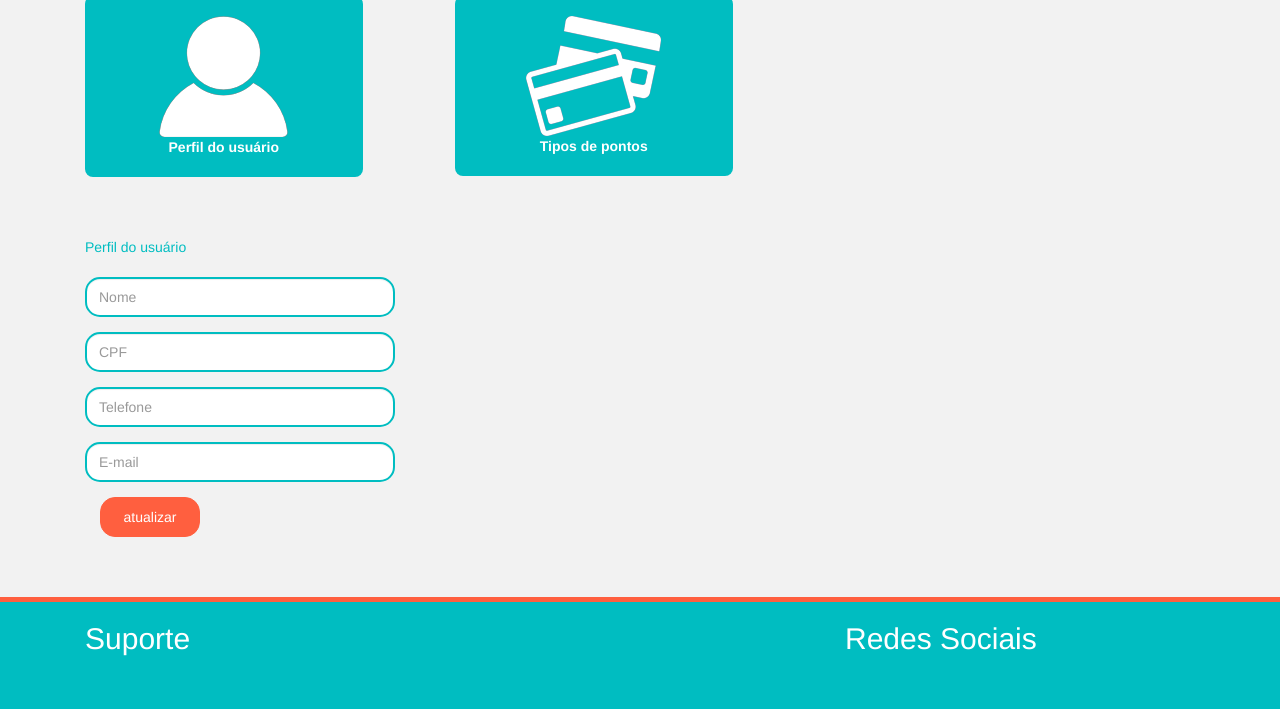
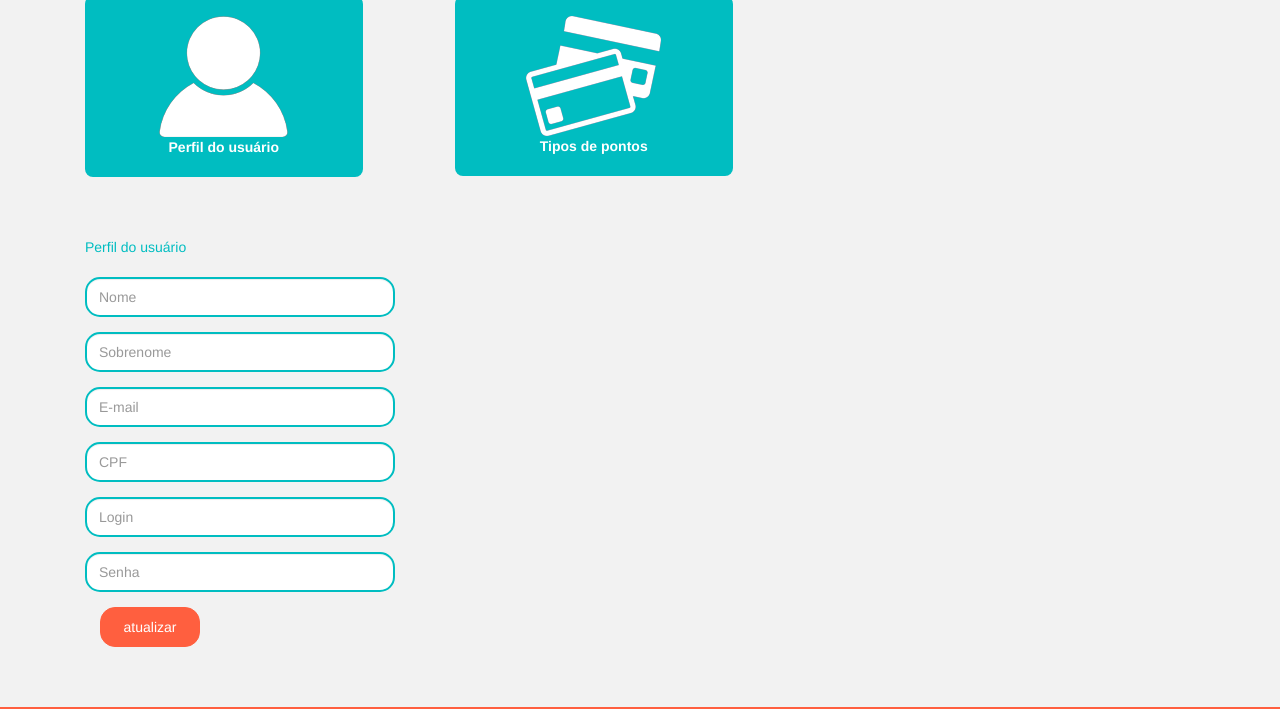
Before and after one commit to projeto-aplicado/PointStore, a plain HTML site: page front-end/app/home.html at #/perfil in a window 1280 px wide. Shown: the part 234-943 px from the top of the page. Drawn offline with Linux system fonts and the light colour scheme; files whose address does not match are found by name.

Commit message:
Alteração nos Campos
Alteração nos campos de meu perfil para serem atualizados, home foi acrescentado o email nos anuncios de pontos.

```diff
--- a/front-end/app/view/sistema/meu_perfil.html
+++ b/front-end/app/view/sistema/meu_perfil.html
@@ -36,12 +36,7 @@
 					</div>
 					<div class="form-group">
 						<div class="input-group">
-							<input type="text" class="form-control formPadrao" placeholder="CPF" style="width: 310px;">
-						</div>
-					</div>
-					<div class="form-group">
-						<div class="input-group">
-							<input type="text" class="form-control formPadrao" placeholder="Telefone" style="width: 310px;">
+							<input type="text" class="form-control formPadrao" placeholder="Sobrenome" style="width: 310px;">
 						</div>
 					</div>
 					<div class="form-group">
@@ -49,6 +44,22 @@
 							<input type="text" class="form-control formPadrao" placeholder="E-mail" style="width: 310px;">
 						</div>
 					</div>
+					<div class="form-group">
+						<div class="input-group">
+							<input type="text" class="form-control formPadrao" placeholder="CPF" style="width: 310px;">
+						</div>
+					</div>
+					<div class="form-group">
+						<div class="input-group">
+							<input type="text" class="form-control formPadrao" placeholder="Login" style="width: 310px;">
+						</div>
+					</div>
+					<div class="form-group">
+						<div class="input-group">
+							<input type="text" class="form-control formPadrao" placeholder="Senha" style="width: 310px;">
+						</div>
+					</div>
+
 					<button class="botaoPadrao">atualizar</button>
 
 				</form>
```
Also changed, not shown: front-end/app/view/sistema/pagina_home.html (+12 -2 lines).
